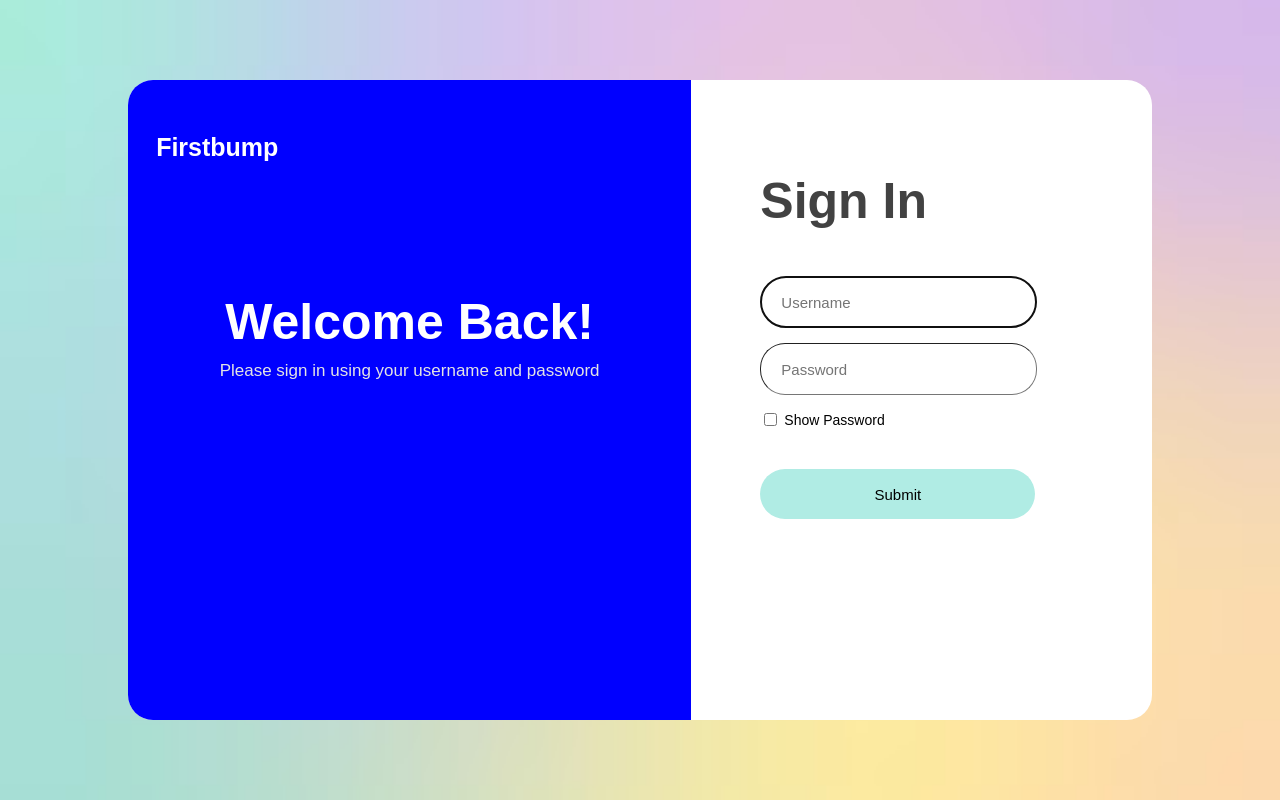
After one commit to AndersonCodingClub/fistbump, a Flask app: page /auth/login in a window 1280 px wide. The commit adds this page. Run offline with Flask 3, Linux system fonts and the light colour scheme; some web fonts are replaced.

Commit message:
Login page + Camera UI fixes

```diff
--- a/app.py
+++ b/app.py
@@ -15,7 +15,7 @@ def home():
     rows = list(reversed(d.get_images()))
     paths = [row[2] for row in rows]
 
-    return render_template('index.html', paths=paths)
+    return render_template('index.html', paths=paths, streak=Streak.current_streak)
 
 @app.route('/camera')
 def camera():
@@ -36,11 +36,29 @@ def capture():
 
     return 'Successful Upload'
 
+@app.route('/auth/login', methods=['GET', 'POST'])
+def auth_login():
+    if request.method == 'POST':
+        username, password = request.form['username'], request.form['password']
+        user_id = Database().validate_user(username, password)
+        if user_id is not None:
+            session['is_logged_in'] = True
+            session['user_id'] = user_id
+            return redirect('/portal')
+        else:
+            return render_template('login.html', bad_attempt=True)
+    else:
+        return render_template('login.html')
+
+@app.route('/auth/signup', methods=['GET', 'POST'])
+def auth_signup():
+    return render_template('signup.html')
+
 @app.route('/profile')
 def profile():
     if 'user_id' not in session:
-        return 'Login'
-    return ''
+        return redirect('/auth/login')
+    return 'Profile'
 
 if __name__ == '__main__':
     app.run(port=3000, debug=True)
--- a/static/camera.js
+++ b/static/camera.js
@@ -15,6 +15,7 @@ navigator.mediaDevices.getUserMedia({ video: true })
     .catch((error) => {
         console.error('Error accessing camera:', error);
     });
+
 
 video.style.transform = "scaleX(-1)";
 canvas.style.transform = "scaleX(-1)";
--- /dev/null
+++ b/static/login.css
@@ -0,0 +1,166 @@
+html, body {
+    height: 100%;
+    margin: 0;
+    padding: 0;
+    font-family: "interstate", sans-serif;
+}
+
+#center-container {
+    display: flex;
+    align-items: center;
+    justify-content: center;
+    height: 100%;
+}
+
+#login-bounding-box {
+    display: grid;
+    grid-template-columns: 55% 45%;
+    background-color: #fff;
+    height: 80vh;
+    width: 80vw;
+    border-radius: 25px;
+    min-height: 600px;
+}
+
+#left {
+    border-top-left-radius: 25px;
+    border-bottom-left-radius: 25px;
+    background-color: blue;
+    color: #fff;
+}
+
+#logo-container {
+    display: flex;
+    flex-direction: row;
+    column-gap: 15px;
+    margin: 5% 0px 0px 5%;
+}
+
+#logo-container:hover {
+    cursor: pointer;
+    transition: all 0.35s ease-in-out;
+    opacity: 0.5;
+}
+
+.landing-logo {
+    filter: invert(100%);
+    width: 75px;
+    height: 75px;
+}
+
+.logo-type {
+    font-family: "english-grotesque", sans-serif;
+    font-weight: 900;
+    font-style: normal;
+    font-size: 25px;
+    align-self: center;
+}
+
+#welcome-container {
+    display: flex;
+    margin-top: 10%;
+    text-align: center;
+    flex-direction: column;
+}
+
+.large-text {
+    font-weight: 800;
+    font-size: 50px;
+    margin-bottom: 10px;
+}
+
+.caption-text {
+    margin-top: 0px;
+    font-weight: 400;
+    font-size: 17px;
+    color: rgb(228, 228, 228);
+}
+
+.sign-in-text {
+    margin-top: 20%;
+    margin-left: 15%;
+    font-weight: 600;
+    color: rgb(66, 66, 66);
+}
+
+#auth-form {
+    display: flex;
+    flex-direction: column;
+    row-gap: 15px;
+    margin: 10% 0px 0px 15%;
+}
+
+.input {
+    width: 60%;
+    height: 50px;
+    border-radius: 25px;
+    border-width: 0.5px;
+    padding: 0px 20px 0px 20px;
+    font-size: 15px;
+}
+
+#show-password {
+    display: flex;
+    align-items: center;
+    column-gap: 4px;
+}
+
+.label-text {
+    font-size: 14px;
+}
+
+.submit {
+    background-color: #b0ece4;
+    width: calc(60% + 40px);
+    margin-top: 25px;
+    height: 50px;
+    border-color: transparent;
+    border-radius: 25px;
+    font-size: 15px;
+}
+
+.submit:hover {
+    cursor: pointer;
+    transition: all 0.6s ease-in-out;
+    opacity: 0.5;
+}
+
+#incorrect-attempt {
+    display: grid;
+    grid-template-columns: 1% 99%;
+    margin: 10% 0px 0px 15%;
+    width: 60%;
+    background-color: #efefef;
+}
+
+#red-stripe {
+    background-color: #f00;
+    height: 100%;
+    min-width: 2.5px;
+}
+
+#incorrect-attempt-message {
+    display: flex;
+    align-items: center;
+    padding-left: 15px;
+    padding-right: 15px;
+    height: 100%;
+}
+
+@media screen and (max-width: 535px) {
+    #login-bounding-box {
+        grid-template-columns: 100%;
+    }
+
+    #left {
+        display: none;
+    }
+
+    .input {
+        width: 70%;
+    }
+
+    .submit {
+        width: calc(70% + 40px);
+    }
+}
--- a/templates/index.html
+++ b/templates/index.html
@@ -15,8 +15,10 @@
             <div onclick="window.location.href = '/profile'" id="profile-icon-container">
                 <i class="fa-solid fa-user fa-xl"></i>
             </div>
-            <img src="{{ url_for('static', filename='media/fire.png') }}" class="streak-fire">
-            <div id="streak"> {{streak}} </div>
+            <div id="streak-container">
+                <img src="{{ url_for('static', filename='media/fire.png') }}" class="streak-fire">
+                <p class="streak-number">{{ streak }}</p>
+            </div>
         </div>
         <div id="tile-container">
             {% for path in paths %}
--- /dev/null
+++ b/templates/login.html
@@ -0,0 +1,56 @@
+<!DOCTYPE html>
+<html>
+    <head>
+        <meta charset="utf-8">
+        <meta http-equiv="X-UA-Compatible" content="IE=edge">
+        <title>Fistbump | Login</title>
+        <meta name="viewport" content="width=device-width, initial-scale=1">
+        <link rel="stylesheet" href="{{ url_for('static', filename='login.css') }}">
+        <link rel="stylesheet" href="https://use.typekit.net/clh7vah.css">
+    </head>
+    <body style="background-image: url('{{ url_for('static', filename='media/pastel_gradient.png') }}'); background-size: cover;">
+        <div id="center-container">
+            <div id="login-bounding-box">
+                <div id="left">
+                    <div id="logo-container" onclick="window.location.href='/'">
+                        <p class="logo-type">Firstbump</p>
+                    </div>
+                    <div id="welcome-container">
+                        <p class="large-text">Welcome Back!</p>
+                        <p class="caption-text">Please sign in using your username and password</p>
+                    </div>
+                </div>
+                <div id="right">
+                    <p class="large-text sign-in-text">Sign In</p>
+                    <form id="auth-form" action="/auth/login" method="POST">
+                        <input class="input" type="text" name="username" required autofocus placeholder="Username" autocomplete="off">
+                        <input class="input" type="password" name="password" id="password" required placeholder="Password" autocomplete="off">
+                        <div id="show-password">
+                            <input type="checkbox" id="show-password">
+                            <label for="show-password" class="label-text">Show Password</label>
+                        </div>
+                        <input class="submit" type="submit">
+                    </form>
+                    {% if bad_attempt %}
+                    <div id="incorrect-attempt">
+                        <div id="red-stripe"></div>
+                        <div id="incorrect-attempt-message">
+                            <p>Incorrect username or password</p>
+                        </div>
+                    </div>
+                    {% endif %}
+                </div>
+            </div>
+        </div>
+        <script>
+            document.getElementById('show-password').addEventListener('click', function (e) {
+                var passwordInput = document.getElementById('password');
+                if (passwordInput.type === 'password') {
+                    passwordInput.type = 'text';
+                } else {
+                    passwordInput.type = 'password';
+                }
+            });
+        </script>
+    </body>
+</html>
```
Also changed, not shown: database.py (+21 -1 lines), static/camera.css (+4 -3 lines), static/index.css (+15 -12 lines), templates/camera.html (+4 -5 lines), static/media/pastel_gradient.png (added).
